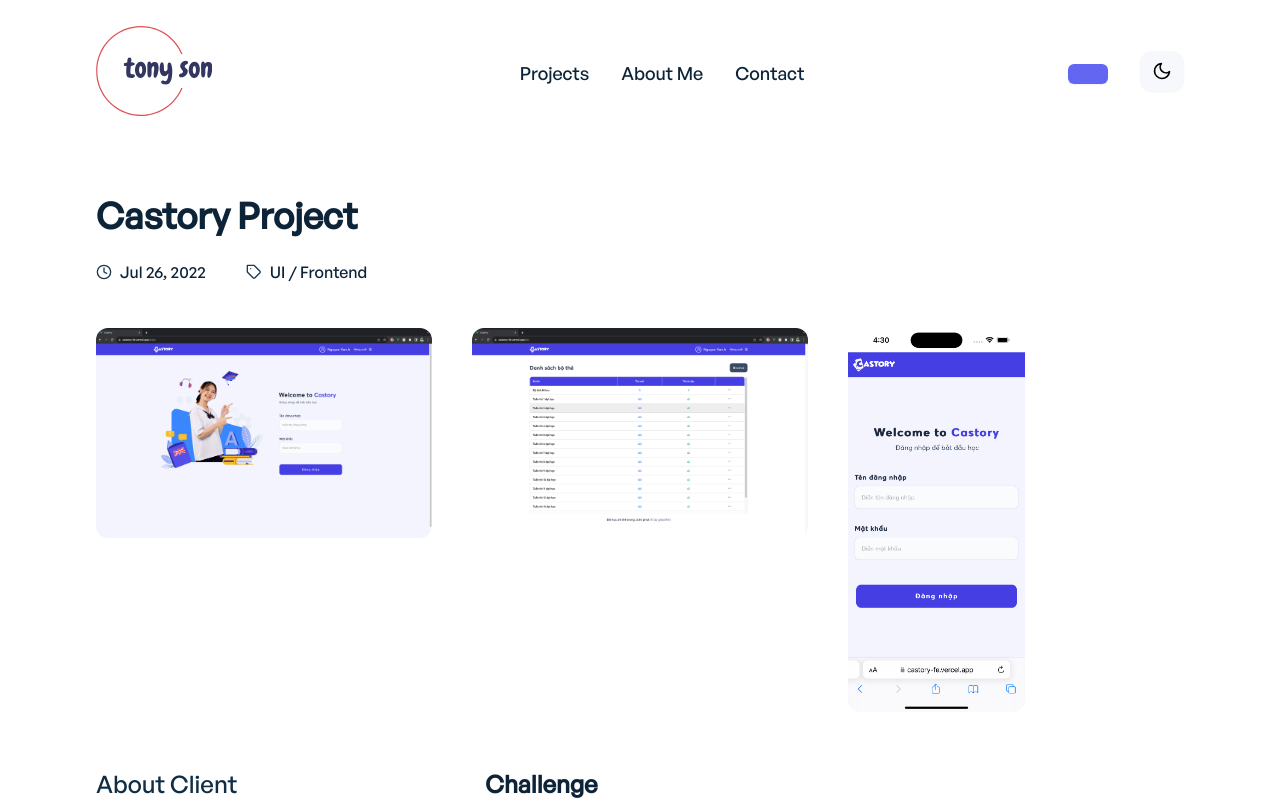
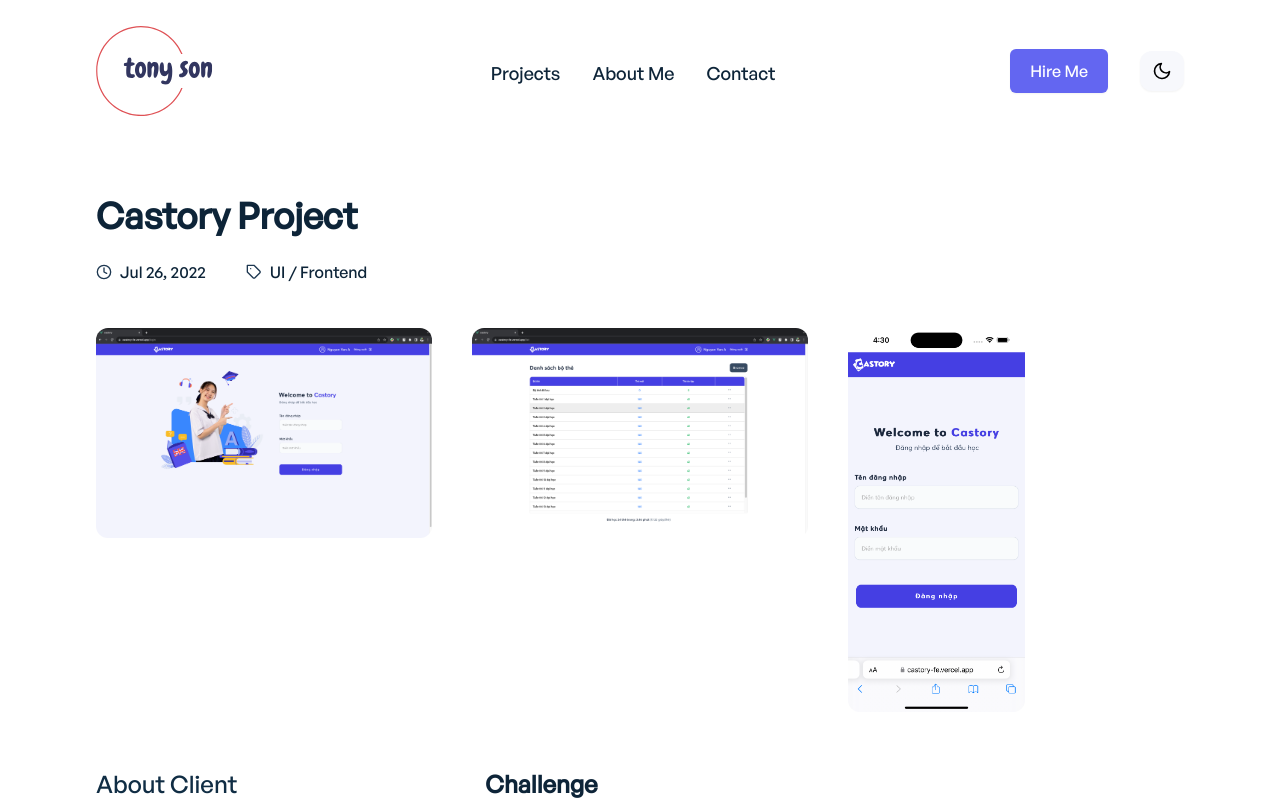
Before and after one commit to nongson/vuejs-tailwindcss-portfolio, a Vue app: page /projects/single-project in a window 1280 px wide. Shown: the top 800 px of the page. Built offline with nearby package versions, Linux system fonts and the light colour scheme; what vue-backtotop would draw is missing.

Commit message:
change name props

```diff
--- a/src/components/reusable/CustomButton.vue
+++ b/src/components/reusable/CustomButton.vue
@@ -1,6 +1,6 @@
 <script>
 export default {
-    props: ['titleButton'],
+    props: ['title'],
     data: () => {
         return {
             //
@@ -10,7 +10,7 @@
 </script>
 
 <template>
-    <button>{{ titleButton }}</button>
+    <button>{{ title }}</button>
 </template>
 
 <style lang="scss" scoped></style>
--- a/src/components/shared/AppHeader.vue
+++ b/src/components/shared/AppHeader.vue
@@ -110,7 +110,7 @@
                 <!-- Small screen hamburger menu -->
                 <div class="sm:hidden">
                     <CustomButton
-                        type="CustomButton"
+                        type="button"
                         class="focus:outline-none"
                         aria-label="Hamburger Menu"
                         @click="isOpen = !isOpen"
@@ -148,7 +148,7 @@
                     <CustomButton
                         title="Hire Me"
                         class="text-md font-general-medium bg-indigo-500 hover:bg-indigo-600 text-white shadow-sm rounded-md px-5 py-2.5 duration-300"
-                        aria-label="Hire Me CustomButton"
+                        aria-label="Hire Me Button"
                         @click="showModal()"
                     />
                 </div>
--- a/src/data/projects.js
+++ b/src/data/projects.js
@@ -4,7 +4,7 @@
 const projects = [
     {
         id: 1,
-        title: 'Castofy Projects',
+        title: 'Castory Projects',
         category: 'Web Application',
         img: require('@/assets/images/web-project/castory/web-project-1.png'),
     },
--- a/src/router/index.js
+++ b/src/router/index.js
@@ -47,7 +47,7 @@
                 /* webpackChunkName: "projects" */ '../views/SingleProject.vue'
             ),
         meta: {
-            title: 'Stoman - Single Project',
+            title: 'Tony Son - Single Project',
         },
     },
     {
@@ -61,7 +61,7 @@
                 /* webpackChunkName: "projects" */ '../views/ContactView.vue'
             ),
         meta: {
-            title: 'Stoman - Contact',
+            title: 'Tony Son - Contact',
         },
     },
 ]
```
